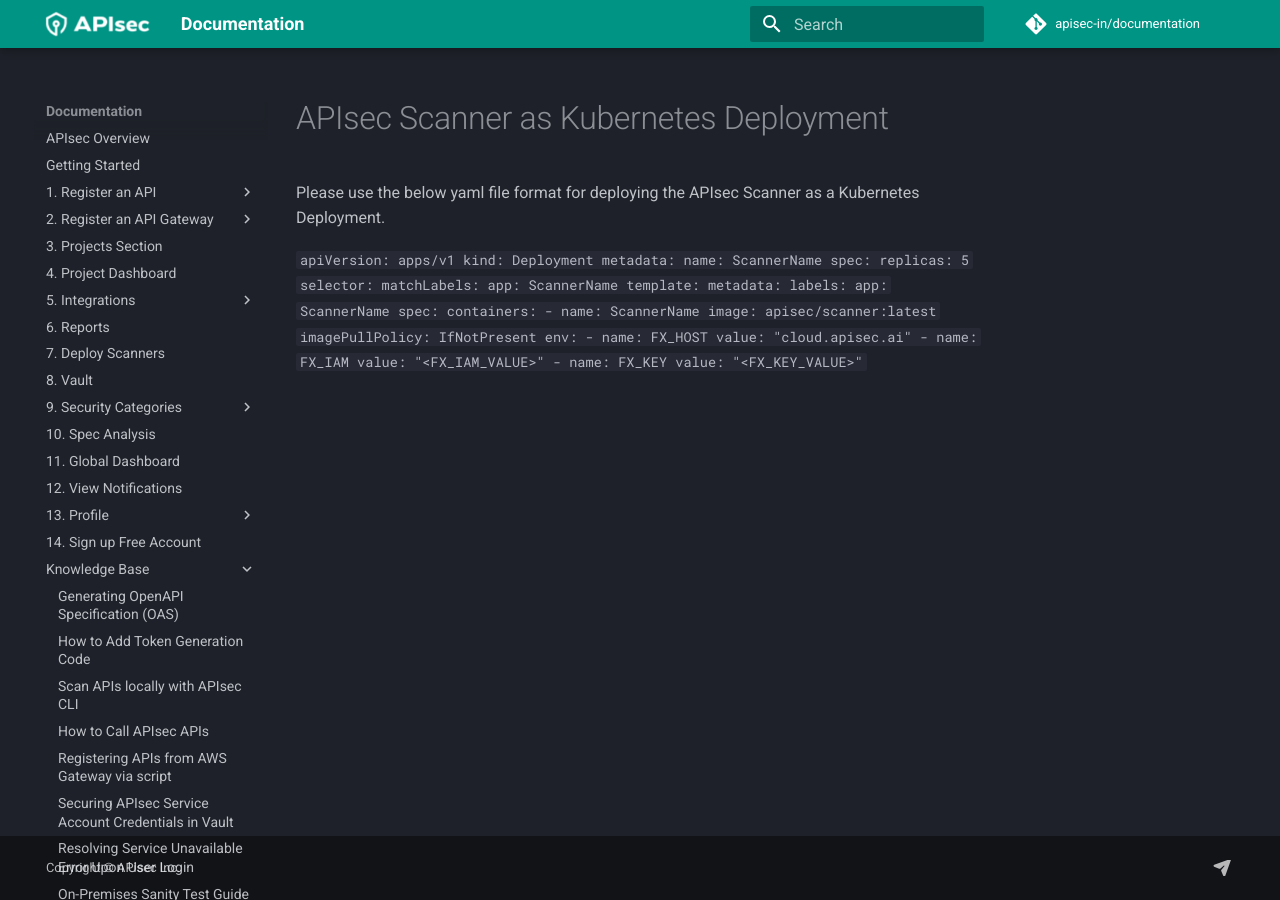
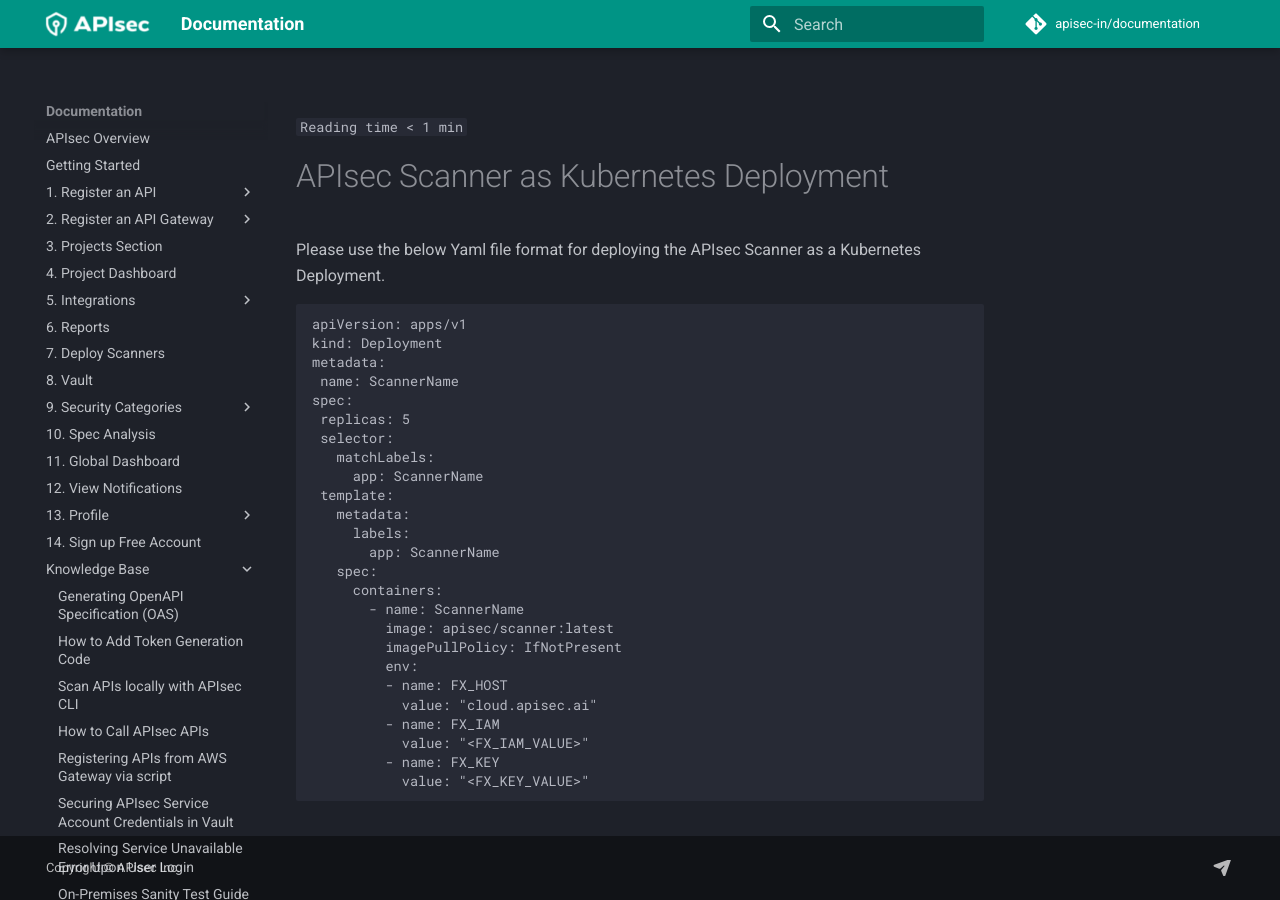
Before and after one commit to apisec-inc/documentation, an MkDocs documentation site: the page built from docs/k8s-scanner-deployment.md, in a window 1280 px wide. Built offline with MkDocs 1.6.1 and Material for MkDocs 9.7.7, drawn with Linux system fonts in a browser that asks for light colours; comment, search, counter and statistics services are not loaded.

Commit message:
Update k8s-scanner-deployment.md

````diff
--- a/docs/k8s-scanner-deployment.md
+++ b/docs/k8s-scanner-deployment.md
@@ -1,8 +1,10 @@
+`Reading time < 1 min`
 # APIsec Scanner as Kubernetes Deployment
 
-Please use the below yaml file format for deploying the APIsec Scanner as a Kubernetes Deployment.
+Please use the below Yaml file format for deploying the APIsec Scanner as a Kubernetes Deployment.
 
-```apiVersion: apps/v1
+``` yaml
+apiVersion: apps/v1
 kind: Deployment
 metadata:
  name: ScannerName
@@ -26,4 +28,5 @@
          - name: FX_IAM
            value: "<FX_IAM_VALUE>"
          - name: FX_KEY
-           value: "<FX_KEY_VALUE>"```
+           value: "<FX_KEY_VALUE>"
+```
````
